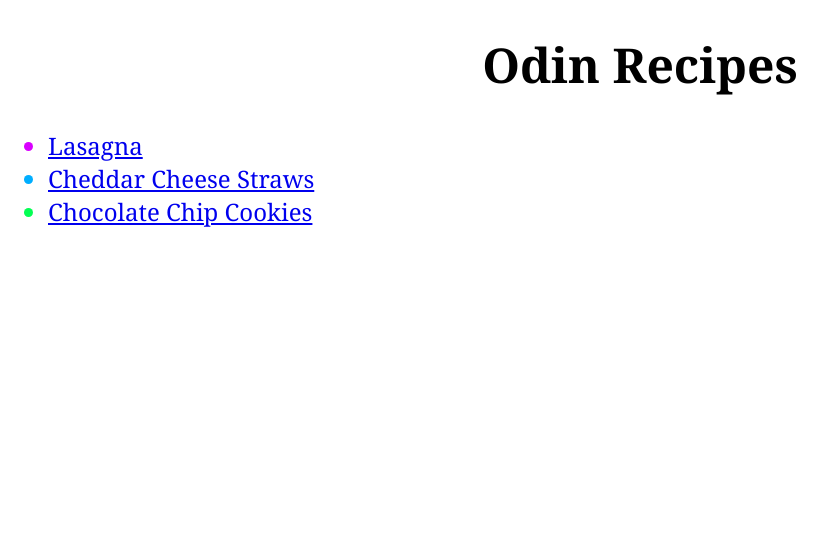
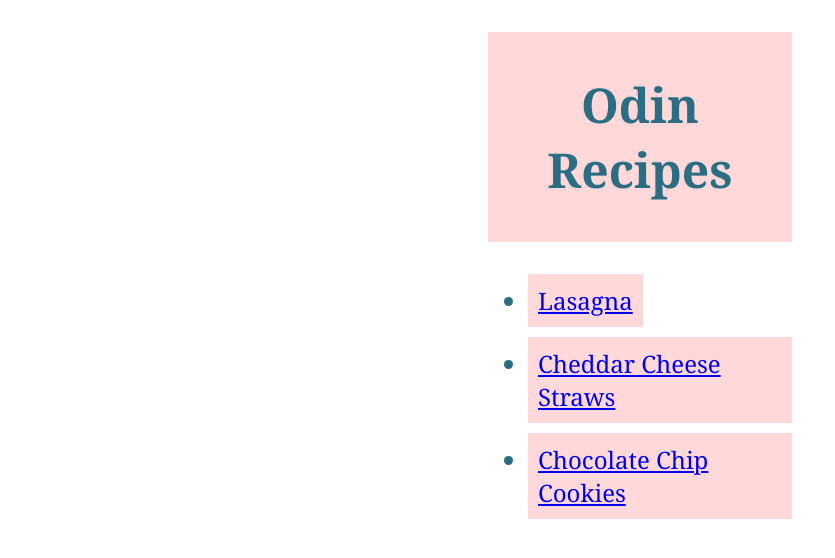
Before and after one commit to cborch31/odin-recipes, a plain HTML site: page index.html in a window 1280 px wide. Shown: the whole page, without its empty margins (0-835 px from the left). Drawn offline with Linux system fonts and the light colour scheme.

Commit message:
add style to main page experiment with boxes

```diff
--- a/index.html
+++ b/index.html
@@ -8,13 +8,22 @@
     </head>
 
 
+        <body>
+            <div class="odin-recipes">
+            <h1 class="main header">Odin Recipes</h1>
+            </div>
 
-    <body>
-        <h1 class="main header">Odin Recipes</h1>
             <ul>
+                <div class="main-one">
                     <li class="main list one"><a href="recipes/lasagna.html">Lasagna</a></li>
+                </div>
+                <div class="main-two">
                     <li class="main list two"><a href="recipes/cheesestraws.html"> Cheddar Cheese Straws</a></li>
+                </div>
+
+                <div class="main-three">
                     <li class="main list three"><a href="recipes/cookies.html">Chocolate Chip Cookies</a></li>
+                </div>
             </ul>
         </body>
 
--- a/style.css
+++ b/style.css
@@ -2,6 +2,19 @@ h1 {
     font-family:Georgia, 'Times New Roman', Times, serif;
     font-size: 48px;
     text-align: center;
+}
+
+div {
+    text-align: center;
+    /* outline: 2px solid red; */
+    margin: auto 480px;
+}
+
+.main.header {
+    box-sizing: border-box;
+    background-color: rgb(255, 217, 217);
+    color: rgb(43, 110, 132);
+    padding: 40px;
 }
 
 .main.list {
@@ -10,16 +23,33 @@ h1 {
     text-align: left;
 }
 
+.main-one, .main-two, .main-three {
+
+    box-sizing: border-box;
+    margin-bottom: 10px;
+    display: inline-block;
+}
+
+.one, .two, .three {
+    padding: 10px;
+}
+
 .one {
-    color: rgb(217, 0, 255);
+    color: rgb(43, 110, 132);
+    background-color: rgb(255, 217, 217);
+
 }
 
 .two {
-    color: rgb(0, 174, 255);
+    color: rgb(43, 110, 132);
+    background-color: rgb(255, 217, 217);
+
 }
 
 .three {
-    color: rgb(3, 255, 83);
+    color: rgb(43, 110, 132);
+    background-color: rgb(255, 217, 217);
+
 }
 /* I think this is a css comment. Above is the main page styling */
 /* Below is lasagna page styling */
```
Lines whose indentation alone changed are shown as unchanged.
